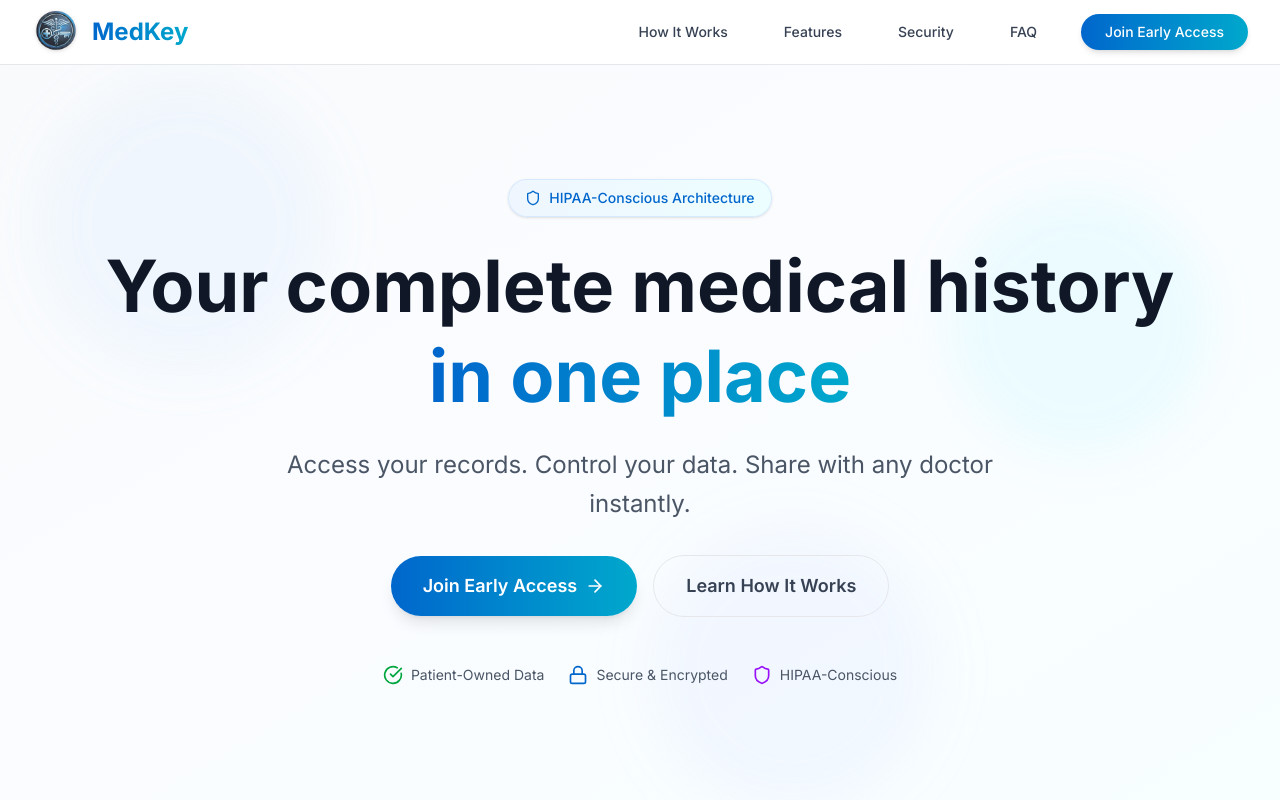
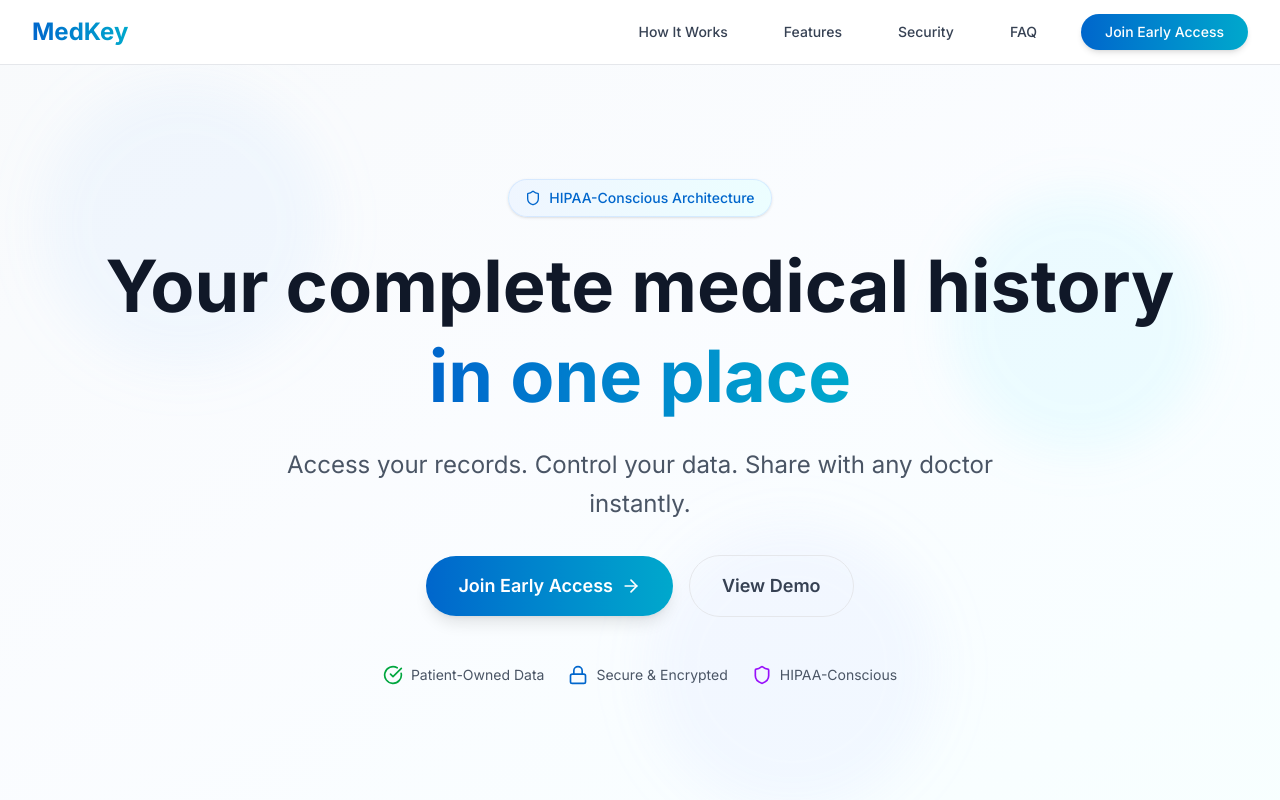
Before and after one commit to Rojan-upreti/medkey_landing, a Next.js app: page / in a window 1280 px wide. Shown: the top 800 px of the page. Built offline with nearby package versions, Linux system fonts and the light colour scheme.

Commit message:
Remove logo from nav bar and change 'Learn How It Works' to 'View Demo' linking to medkey.rojanupreti.com

```diff
--- a/app/components/Hero.tsx
+++ b/app/components/Hero.tsx
@@ -61,10 +61,12 @@ export default function Hero() {
               <ArrowRight className="w-5 h-5 group-hover:translate-x-1 transition-transform" />
             </a>
             <a
-              href="#how-it-works"
+              href="https://medkey.rojanupreti.com"
+              target="_blank"
+              rel="noopener noreferrer"
               className="inline-flex items-center gap-2 text-gray-700 px-8 py-4 rounded-full text-lg font-semibold hover:text-[#0066cc] transition-colors border border-gray-200 hover:border-[#0066cc]/30"
             >
-              Learn How It Works
+              View Demo
             </a>
           </motion.div>
 
--- a/app/components/Navigation.tsx
+++ b/app/components/Navigation.tsx
@@ -2,7 +2,6 @@
 
 import { useState } from 'react';
 import { Menu, X } from 'lucide-react';
-import Image from 'next/image';
 import { motion, AnimatePresence } from 'framer-motion';
 
 export default function Navigation() {
@@ -19,17 +18,7 @@ export default function Navigation() {
     <nav className="fixed top-0 left-0 right-0 z-50 bg-white/95 backdrop-blur-sm border-b border-gray-200">
       <div className="max-w-7xl mx-auto px-4 sm:px-6 lg:px-8">
         <div className="flex justify-between items-center h-16">
-          <div className="flex-shrink-0 flex items-center gap-3">
-            <Image
-              src="/medkey.png"
-              alt="MedKey Logo"
-              width={48}
-              height={48}
-              className="w-12 h-12 object-contain drop-shadow-sm"
-              quality={100}
-              priority
-              unoptimized
-            />
+          <div className="flex-shrink-0">
             <a href="#" className="text-2xl font-bold bg-gradient-to-r from-[#0066cc] to-[#00a8cc] bg-clip-text text-transparent">
               MedKey
             </a>
```
